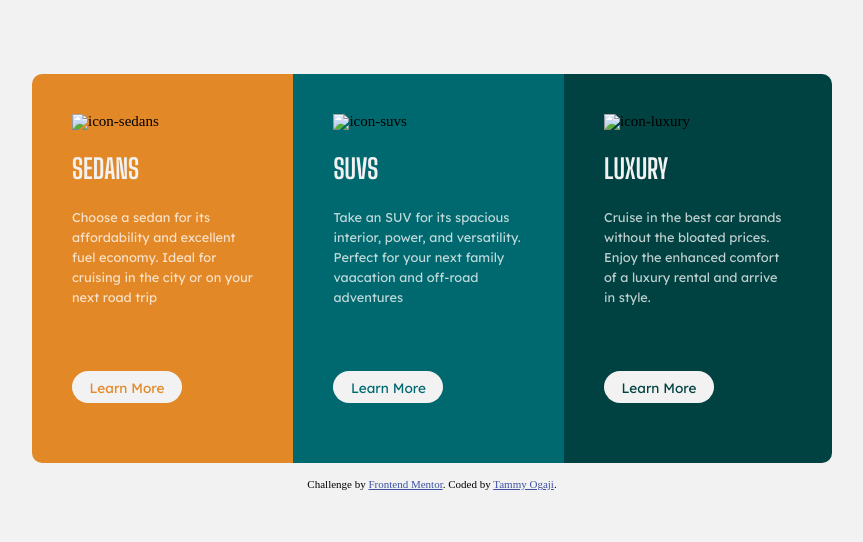
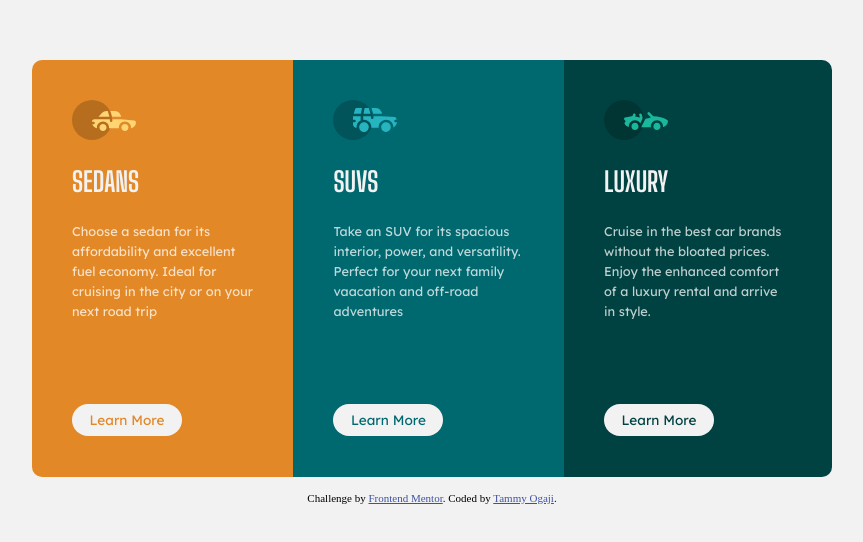
Before and after one commit to TammyOgaji/3-column-preview-card-component-main-copy, a plain HTML site: page index.html in a window 1280 px wide. Shown: the part 118-660 px from the top of the page, without its empty margins (208-1071 px from the left). Drawn offline with Linux system fonts and the light colour scheme; the site is published under a folder, as on GitHub Pages, so addresses that start at the root find nothing.

Commit message:
Update index.html

```diff
--- a/index.html
+++ b/index.html
@@ -21,7 +21,7 @@
   <main>
     <div class="orange-container product-card">
       <div class="icon-container">
-        <img src="/images/icon-sedans.svg" alt="icon-sedans">
+        <img src="./images/icon-sedans.svg" alt="icon-sedans">
       </div>
       <div class="product-desc">
         <h1>sedans</h1>
@@ -34,7 +34,7 @@
 
     <div class="cyan-container product-card">
       <div class="icon-container">
-        <img src="/images/icon-suvs.svg" alt="icon-suvs">
+        <img src="./images/icon-suvs.svg" alt="icon-suvs">
       </div>
       <div class="product-desc">
         <h1>suvs</h1>
@@ -47,7 +47,7 @@
 
     <div class="dark-cyan-container product-card">
       <div class="icon-container">
-        <img src="/images/icon-luxury.svg" alt="icon-luxury">
+        <img src="./images/icon-luxury.svg" alt="icon-luxury">
       </div>
       <div class="product-desc">
         <h1>luxury</h1>
```
